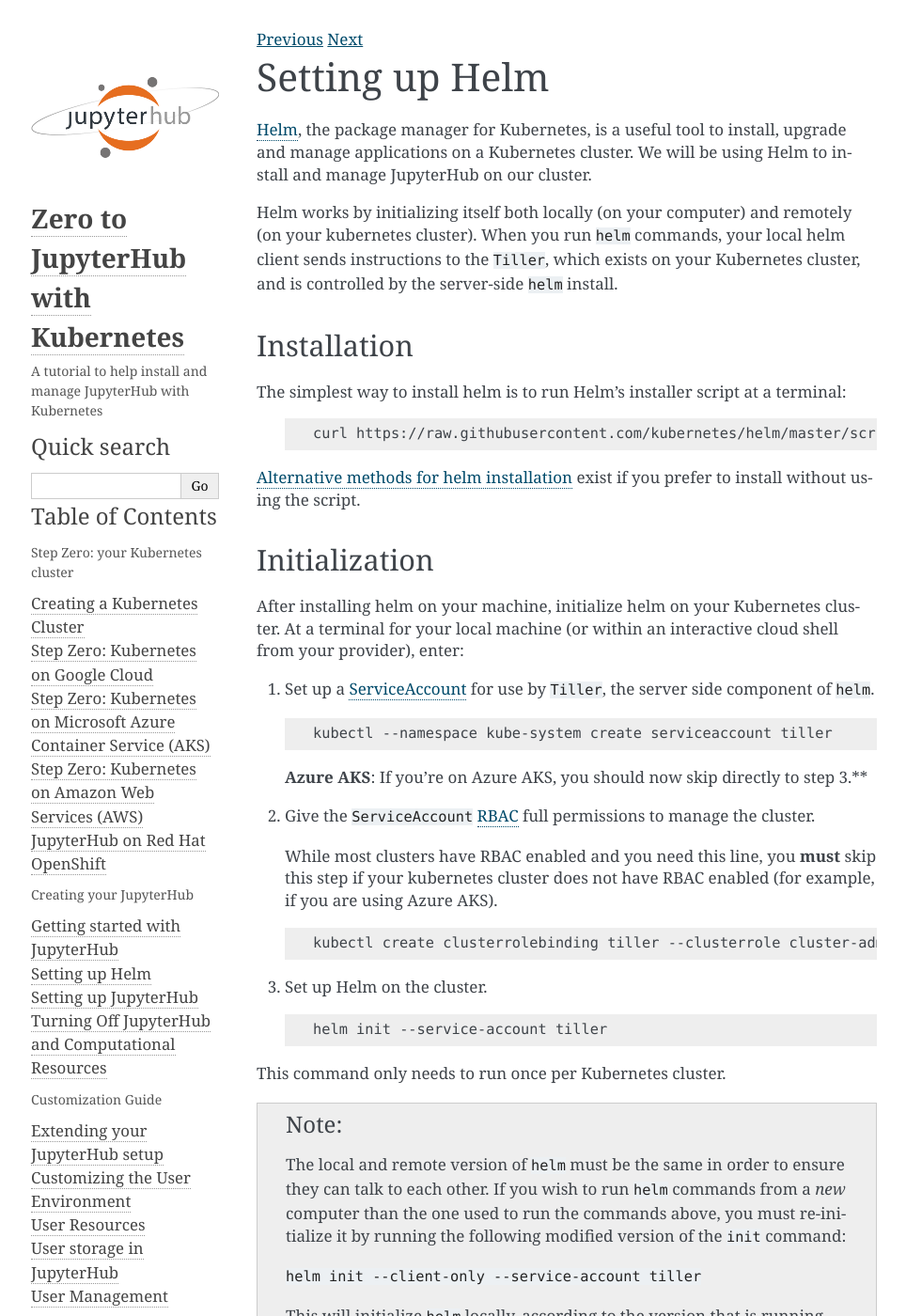
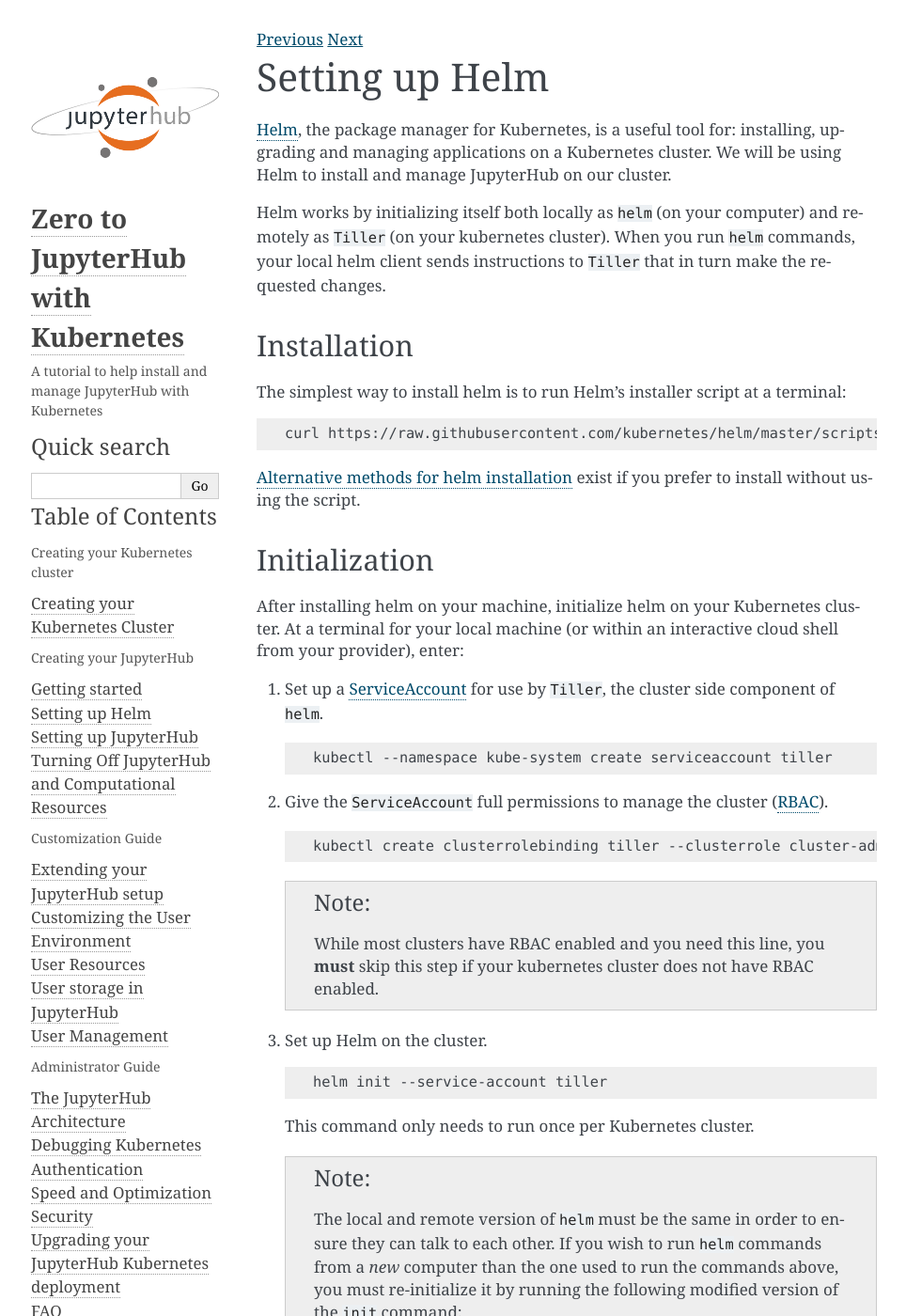
Before and after one commit to jupyterhub/zero-to-jupyterhub-k8s, a Sphinx documentation site: the page built from doc/source/setup-helm.rst, in a window 1280 px wide and 1400 px high. Shown: the whole window at 94% size, without its empty margins (147-1111 px from the left). Built offline with Sphinx 7.4.7, drawn with Linux system fonts in a browser that asks for light colours; some of the changed text lies outside the part shown.

Commit message:
mash doc ...

```diff
--- a/doc/source/create-k8s-cluster.rst
+++ b/doc/source/create-k8s-cluster.rst
@@ -1,17 +1,22 @@
 .. _create-k8s-cluster:
 
-Creating a Kubernetes Cluster
+Creating your Kubernetes Cluster
 =============================
 
 Kubernetes' documentation describes the many `ways to set up a cluster`_.
 Here, we shall provide quick instructions for the most painless and
 popular ways of getting setup in various cloud providers and on other
-infrastructure:
+infrastructure. Choose one option and proceed.
 
-- :ref:`Google Cloud <google-cloud>`
-- :ref:`Microsoft Azure <microsoft-azure>`
-- :ref:`Amazon AWS <amazon-aws>`
-- :ref:`Red Hat OpenShift <redhat-openshift>`
+.. toctree::
+   :titlesonly:
+
+   google/step-zero-gcp
+   microsoft/step-zero-azure
+   amazon/step-zero-aws
+   redhat/step-zero-openshift
+
+.. _creating-your-jupyterhub:
 
 .. note::
 
@@ -19,8 +24,4 @@
      files for configuration purposes. It may be helpful to create a folder
      for your JuypterHub deployment to keep track of these files.
 
-   * If you are concerned at all about security (you probably should be), see
-     the `Kubernetes best-practices guide <http://blog.kubernetes.io/2016/08/security-best-practices-kubernetes-deployment.html>`_
-     for information about keeping your Kubernetes infrastructure secure.
-
 .. _ways to set up a cluster: https://kubernetes.io/docs/setup/pick-right-solution/
--- a/doc/source/google/step-zero-gcp.rst
+++ b/doc/source/google/step-zero-gcp.rst
@@ -1,6 +1,6 @@
 .. _google-cloud:
 
-Step Zero: Kubernetes on `Google Cloud <https://cloud.google.com/>`_
+Step Zero: Kubernetes on `Google Cloud <https://cloud.google.com/>`_ (GKE)
 --------------------------------------------------------------------
 
 `Google Kubernetes Engine <https://cloud.google.com/kubernetes-engine/>`_
--- a/doc/source/redhat/step-zero-openshift.rst
+++ b/doc/source/redhat/step-zero-openshift.rst
@@ -1,6 +1,6 @@
 .. _redhat-openshift:
 
-JupyterHub on Red Hat OpenShift
+Step Zero: Kubernetes on Red Hat OpenShift
 -------------------------------
 
 `OpenShift <https://openshift.org/>`_ from RedHat is a cluster manager based on Kubernetes.
--- a/doc/source/setup-helm.rst
+++ b/doc/source/setup-helm.rst
@@ -4,13 +4,13 @@
 ===============
 
 `Helm <https://helm.sh/>`_, the package manager for Kubernetes, is a useful tool
-to install, upgrade and manage applications on a Kubernetes cluster. We will be
-using Helm to install and manage JupyterHub on our cluster.
+for: installing, upgrading and managing applications on a Kubernetes cluster. We
+will be using Helm to install and manage JupyterHub on our cluster.
 
-Helm works by initializing itself both locally (on your computer) and remotely
-(on your kubernetes cluster). When you run ``helm`` commands, your local helm
-client sends instructions to the ``Tiller``, which exists on your
-Kubernetes cluster, and is controlled by the server-side ``helm`` install.
+Helm works by initializing itself both locally as ``helm`` (on your computer)
+and remotely as ``Tiller`` (on your kubernetes cluster). When you run ``helm``
+commands, your local helm client sends instructions to ``Tiller`` that in turn
+make the requested changes.
 
 Installation
 ------------
@@ -18,9 +18,9 @@
 The simplest way to install helm is to run Helm's installer script at a
 terminal:
 
-   .. code:: bash
+.. code:: bash
 
-      curl https://raw.githubusercontent.com/kubernetes/helm/master/scripts/get | bash
+   curl https://raw.githubusercontent.com/kubernetes/helm/master/scripts/get | bash
 
 `Alternative methods for helm installation <https://github.com/kubernetes/helm/blob/master/docs/install.md>`_
 exist if you prefer to install without using the script.
@@ -36,25 +36,23 @@
 
 1. Set up a `ServiceAccount
    <https://kubernetes.io/docs/tasks/configure-pod-container/configure-service-account/>`_
-   for use by ``Tiller``, the server side component of ``helm``.
+   for use by ``Tiller``, the cluster side component of ``helm``.
 
    .. code-block:: bash
 
       kubectl --namespace kube-system create serviceaccount tiller
 
-   **Azure AKS**: If you're on Azure AKS, you should now skip directly to step 3.**
-
-2. Give the ``ServiceAccount`` `RBAC
-   <https://kubernetes.io/docs/admin/authorization/rbac/>`_ full permissions to
-   manage the cluster.
-
-   While most clusters have RBAC enabled and you need this
-   line, you **must** skip this step if your kubernetes cluster does not have
-   RBAC enabled (for example, if you are using Azure AKS).
+2. Give the ``ServiceAccount`` full permissions to manage the cluster (`RBAC
+   <https://kubernetes.io/docs/admin/authorization/rbac/>`_).
 
    .. code-block:: bash
 
       kubectl create clusterrolebinding tiller --clusterrole cluster-admin --serviceaccount=kube-system:tiller
+
+   .. note::
+
+      While most clusters have RBAC enabled and you need this line, you **must**
+      skip this step if your kubernetes cluster does not have RBAC enabled.
 
 3. Set up Helm on the cluster.
 
@@ -62,23 +60,24 @@
 
       helm init --service-account tiller
 
-This command only needs to run once per Kubernetes cluster.
+   This command only needs to run once per Kubernetes cluster.
 
-.. note::
+   .. note::
 
-   The local and remote version of ``helm`` must be the same in order to
-   ensure they can talk to each other. If you wish to run ``helm`` commands
-   from a *new* computer than the one used to run the commands above, you
-   must re-initialize it by running the following modified version of
-   the ``init`` command:
+      The local and remote version of ``helm`` must be the same in order to
+      ensure they can talk to each other. If you wish to run ``helm`` commands
+      from a *new* computer than the one used to run the commands above, you
+      must re-initialize it by running the following modified version of the
+      ``init`` command:
 
-   ``helm init --client-only --service-account tiller``
+      ``helm init --client-only --service-account tiller``
 
-   This will initialize ``helm`` locally, according to the version that is
-   running remotely on the cluster. Note that this requires ``kubectl``
-   to point to the correct kubernetes cluster. See `the kubernetes context
-   manager <https://kubernetes.io/docs/tasks/access-application-cluster/configure-access-multiple-clusters/>`_
-   for more details.
+      This will initialize ``helm`` locally, according to the version that is
+      running remotely on the cluster. Note that this requires ``kubectl`` to
+      point to the correct kubernetes cluster. See `the kubernetes context
+      manager
+      <https://kubernetes.io/docs/tasks/access-application-cluster/configure-access-multiple-clusters/>`_
+      for more details.
 
 Verify
 ------
@@ -86,30 +85,30 @@
 You can verify that you have the correct version and that it installed
 properly by running:
 
-   .. code:: bash
+.. code:: bash
 
-      helm version
+   helm version
 
 It should provide output like:
 
-   .. code-block:: bash
+.. code-block:: bash
 
-      Client: &version.Version{SemVer:"v2.8.1", GitCommit:"46d9ea82e2c925186e1fc620a8320ce1314cbb02", GitTreeState:"clean"}
-      Server: &version.Version{SemVer:"v2.8.1", GitCommit:"46d9ea82e2c925186e1fc620a8320ce1314cbb02", GitTreeState:"clean"}
+   Client: &version.Version{SemVer:"v2.9.1", GitCommit:"20adb27c7c5868466912eebdf6664e7390ebe710", GitTreeState:"clean"}
+   Server: &version.Version{SemVer:"v2.9.1", GitCommit:"20adb27c7c5868466912eebdf6664e7390ebe710", GitTreeState:"clean"}
 
-Make sure you have at least version 2.8.1!
+Make sure you have at least version 2.9.1!
 
-If you receive an error that the Server is unreachable, do another `helm version`
-in 15-30 seconds, and it should display the Server version.
+If you receive an error that the Server is unreachable, do another `helm
+version` in 15-30 seconds, and it should display the Server version.
 
 Secure Helm
-~~~~~~~~~~~
+-----------
 
 Ensure that `tiller is secure <https://engineering.bitnami.com/articles/helm-security.html>`_ from access inside the cluster:
 
-   .. code:: bash
+.. code:: bash
 
-      kubectl --namespace=kube-system patch deployment tiller-deploy --type=json --patch='[{"op": "add", "path": "/spec/template/spec/containers/0/command", "value": ["/tiller", "--listen=localhost:44134"]}]'
+   kubectl --namespace=kube-system patch deployment tiller-deploy --type=json --patch='[{"op": "add", "path": "/spec/template/spec/containers/0/command", "value": ["/tiller", "--listen=localhost:44134"]}]'
 
 Next Step
 ---------
```
Also changed, not shown: doc/source/getting-started.rst (+9 -15 lines), doc/source/index.rst (+9 -13 lines).
